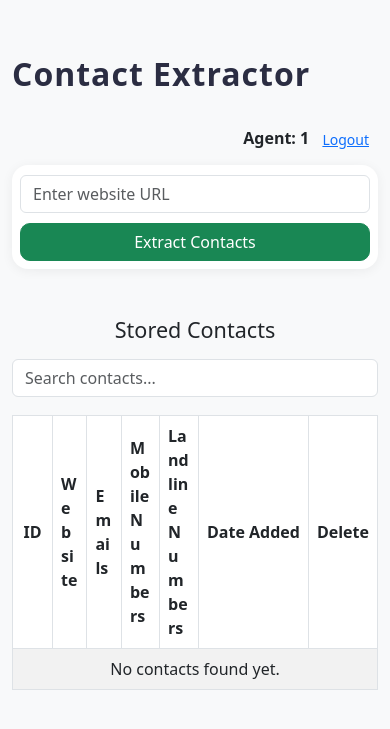
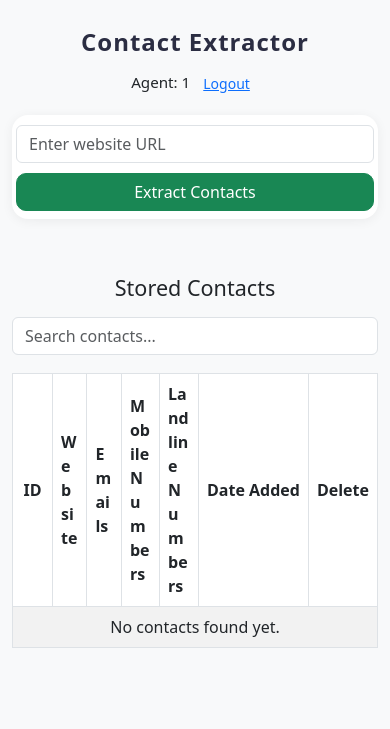
Before and after one commit to supratheek0906/webscrapper, a Flask app: page / in a window 390 px wide. Shown: the top 729 px of the page. Run offline with Flask 3, Linux system fonts and the light colour scheme; the visitor is signed in with stand-in values (Sample User, id 1); data that the repository does not hold is empty.

Commit message:
Update index.html

```diff
--- a/templates/index.html
+++ b/templates/index.html
@@ -8,37 +8,25 @@
     <link href="https://cdn.jsdelivr.net/npm/bootstrap@5.3.0/dist/css/bootstrap.min.css" rel="stylesheet">
     <style>
         body { background: #f8f9fa; }
-        .main-title-wrapper {
-            display: flex;
+        .main-title {
+            font-size: 2.2rem;
             font-weight: bold;
-            align-items: center;
-            justify-content: space-between;
-            margin-top: 5px;
-            margin-bottom: 18px;
-        }
-        .main-title {
-            font-size: 2.8rem;
-            font-weight: bold;
-            text-align: left;
-            margin-top: 20px;
-            margin-bottom: 18px;
-            margin-left: 410px;
+            color: #2b2d42;
+            margin: 24px 0 8px 0;
+            text-align: center;
             letter-spacing: 1px;
-            color: #2b2d42;
         }
         .agent-info {
             font-size: 1rem;
-            white-space: nowrap;
-            margin-left: 20px;
+            text-align: center;
+            margin-bottom: 16px;
         }
         .card-bar {
-            max-width: 750px;
-            min-width: 320px;
-            margin: 0 auto 32px auto;
+            background: #fff;
             border-radius: 16px;
             box-shadow: 0 2px 12px rgba(0,0,0,0.06);
-            padding: 14px 24px 10px 24px;
-            background: #fff;
+            padding: 18px 16px 14px 16px;
+            margin-bottom: 32px;
         }
         .input-wrapper {
             display: flex;
@@ -72,18 +60,6 @@
         .search-bar-row { display: flex; justify-content: flex-start; align-items: center; margin-bottom: 18px; }
         .search-bar { width: 220px; margin-left: 0; }
         .table-responsive { overflow-x: auto; }
-        @media (max-width: 900px) { .card-bar { max-width: 100%; } }
-        @media (max-width: 600px) {
-            .main-title { font-size: 2rem; margin-left: 0; text-align: center; }
-            .main-title-wrapper { margin-top: 30px; margin-bottom: 10px; flex-direction: column; align-items: flex-start; }
-            .agent-info { margin-left: 0; margin-top: 8px; align-self: flex-end; }
-            .card-bar { max-width: 100%; min-width: 0; padding: 10px 8px 8px 8px; }
-            .input-wrapper { flex-direction: column; gap: 10px; }
-            .form-control, .btn-success { width: 100%; flex: unset; }
-            .search-bar-row { flex-direction: column; align-items: flex-start; }
-            .search-bar { width: 100%; }
-            .website-col { max-width: 100%; }
-        }
         .call-link {
             color: #198754;
             text-decoration: underline;
@@ -93,19 +69,30 @@
         .call-link:hover {
             color: #145c32;
         }
+        @media (max-width: 900px) {
+            .card-bar { max-width: 100%; }
+        }
+        @media (max-width: 600px) {
+            .main-title { font-size: 1.5rem; }
+            .agent-info { font-size: 0.95rem; }
+            .card-bar { padding: 10px 4px 8px 4px; }
+            .input-wrapper { flex-direction: column; gap: 10px; }
+            .form-control, .btn-success { width: 100%; flex: unset; }
+            .search-bar-row { flex-direction: column; align-items: flex-start; }
+            .search-bar { width: 100%; }
+            .website-col { max-width: 100%; }
+        }
     </style>
 </head>
 <body>
     <div class="container">
-        <div class="main-title-wrapper">
-            <div class="main-title">
-                Contact Extractor
-            </div>
-            <span class="agent-info">
+        <div class="main-title">Contact Extractor</div>
+        <div class="agent-info">
             Agent: {{ session['agent_number'] }}
             <a href="{{ url_for('logout') }}" class="btn btn-link btn-sm">Logout</a>
-            </span>
         </div>
+        <div class="row justify-content-center">
+            <div class="col-12 col-md-8 col-lg-7">
                 <div class="card-bar">
                     <form method="POST" class="mb-0">
                         <div class="input-wrapper">
@@ -117,8 +104,10 @@
                     <div class="alert alert-info mt-3 mb-0">{{ message }}</div>
                     {% endif %}
                 </div>
-        <div class="row justify-content-center mt-5">
-            <div class="col-md-12">
+            </div>
+        </div>
+        <div class="row justify-content-center mt-4">
+            <div class="col-12">
                 <h4 class="mb-3 text-center">Stored Contacts</h4>
                 <div class="search-bar-row">
                     <input type="text" id="tableSearch" class="form-control search-bar" placeholder="Search contacts...">
```
Lines whose indentation alone changed are shown as unchanged.
